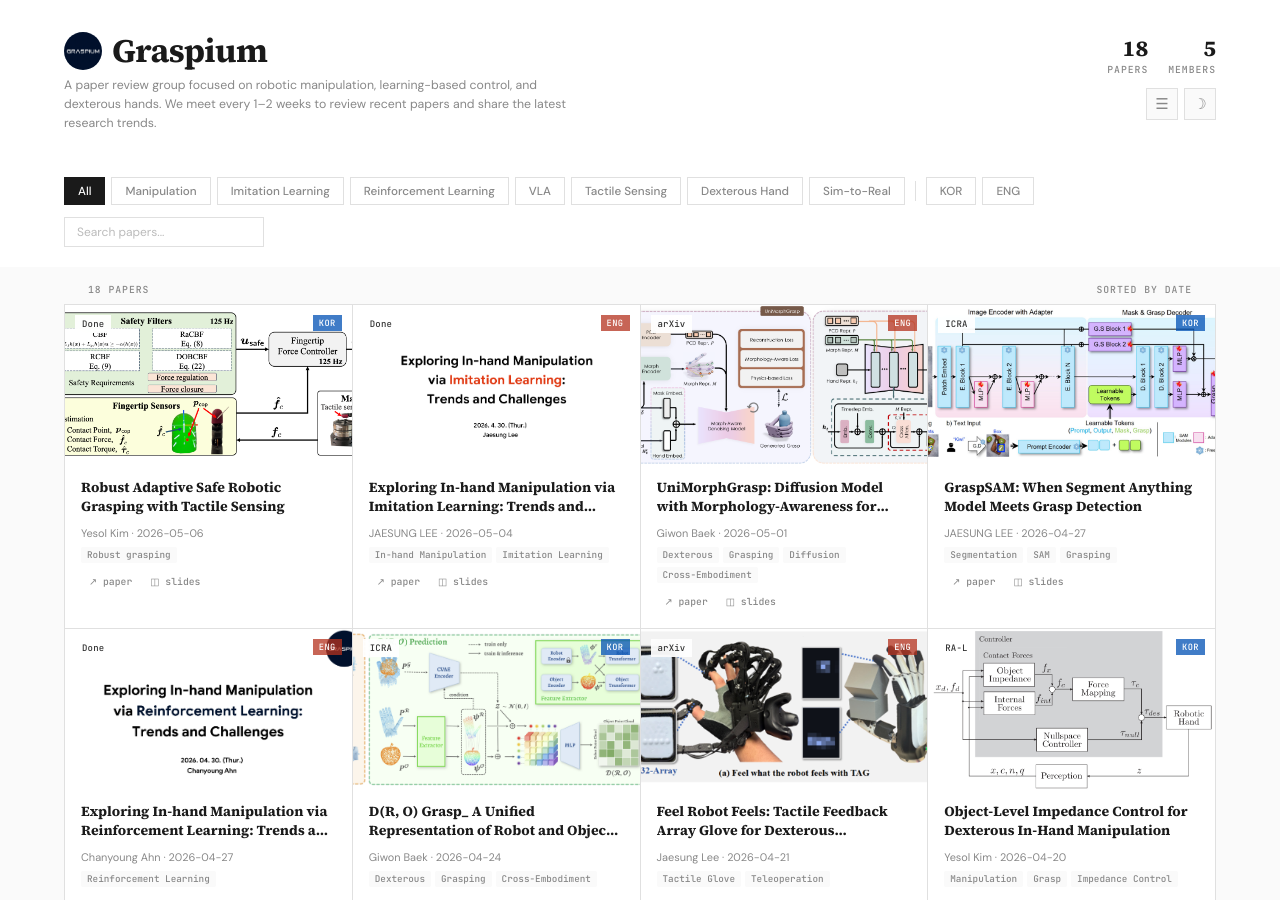
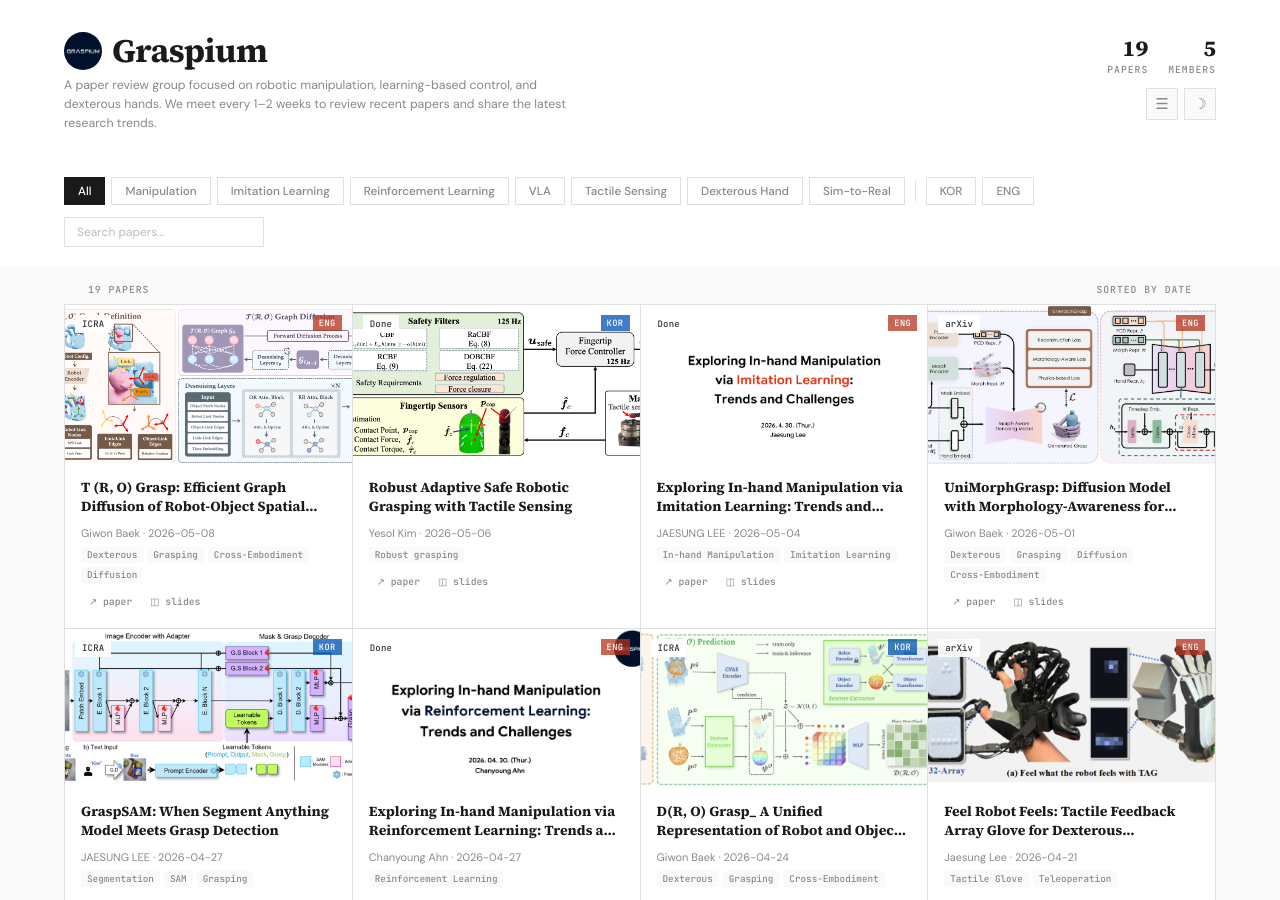
Before and after one commit to graspium-official/graspium-official.github.io, a Jekyll site: the page built from index.html, in a window 1280 px wide and 900 px high. Built offline with Jekyll 4.4.1, drawn with Linux system fonts in a browser that asks for light colours.

Commit message:
Add paper GWB-005: T (R, O) Grasp: Efficient Graph Diffusion of Robot-Object Spatial Transformation for Cross-Embodiment Dexterous Grasping

```diff
--- a/_data/papers.yml
+++ b/_data/papers.yml
@@ -327,3 +327,23 @@
   paper: "#"
   thumbnail: "assets/thumbnails/ys-004.png"
   slides: "https://drive.google.com/file/d/1nU9GrRGSoyKYgUXIthg1bOoPLZVl7GXj/view?usp=drive_link"
+
+- id: "GWB-005"
+  title: "T (R, O) Grasp: Efficient Graph Diffusion of Robot-Object Spatial Transformation for Cross-Embodiment Dexterous Grasping"
+  authors: "Xin Fei, Lin Shao et al."
+  venue: "ICRA"
+  date: "2026-05-08"
+  field: "grasping"
+  lang: "eng"
+  keywords:
+    - "Dexterous"
+    - "Grasping"
+    - "Cross-Embodiment"
+    - "Diffusion"
+  presenter: "Giwon Baek"
+  status: "pending"
+  tldr: "This paper proposes T(R, O) Grasp, which enables efficient modeling of spatial transformations between robotic hands and objects through a representation called the T(R, O) Graph and a graph diffusion model. The approach achieves cross-embodiment, fast inference speed and a high success rate."
+  paper: "https://arxiv.org/abs/2510.12724"
+  thumbnail: "assets/thumbnails/GWB-005.png"
+  slides: "https://drive.google.com/file/d/1SbgKyV-1v2dXZQM34p66mqGl8MLs-DtJ/view?usp=drive_link"
+  notes: "Node can be extended by no constraints. But computation cost will increase."
```
Also changed, not shown: assets/thumbnails/GWB-005.png (added).
